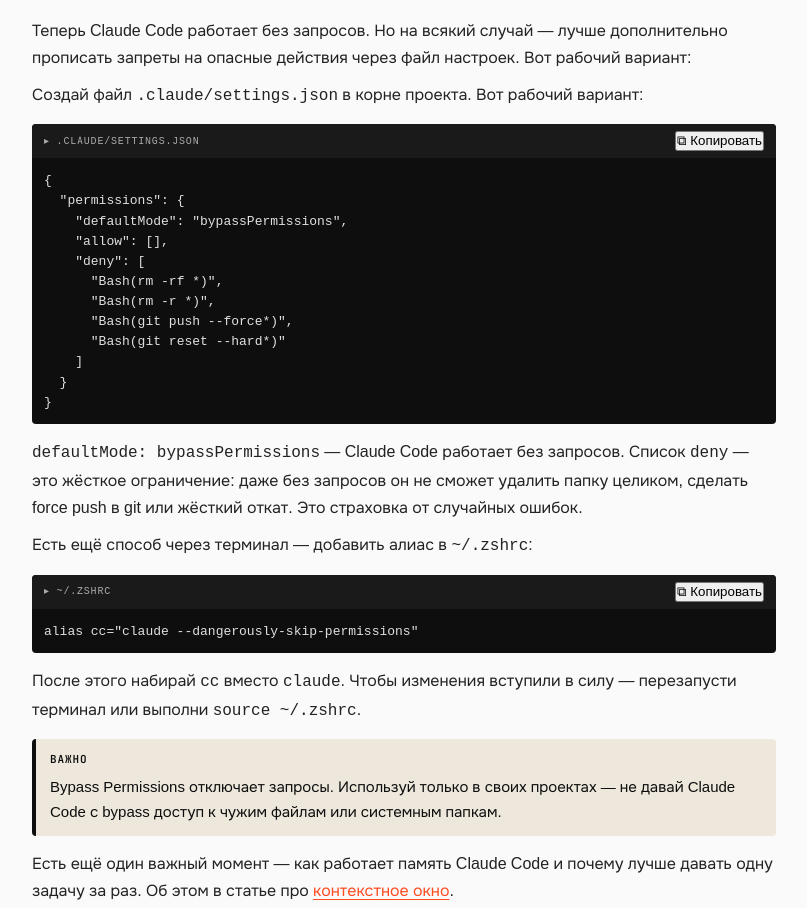
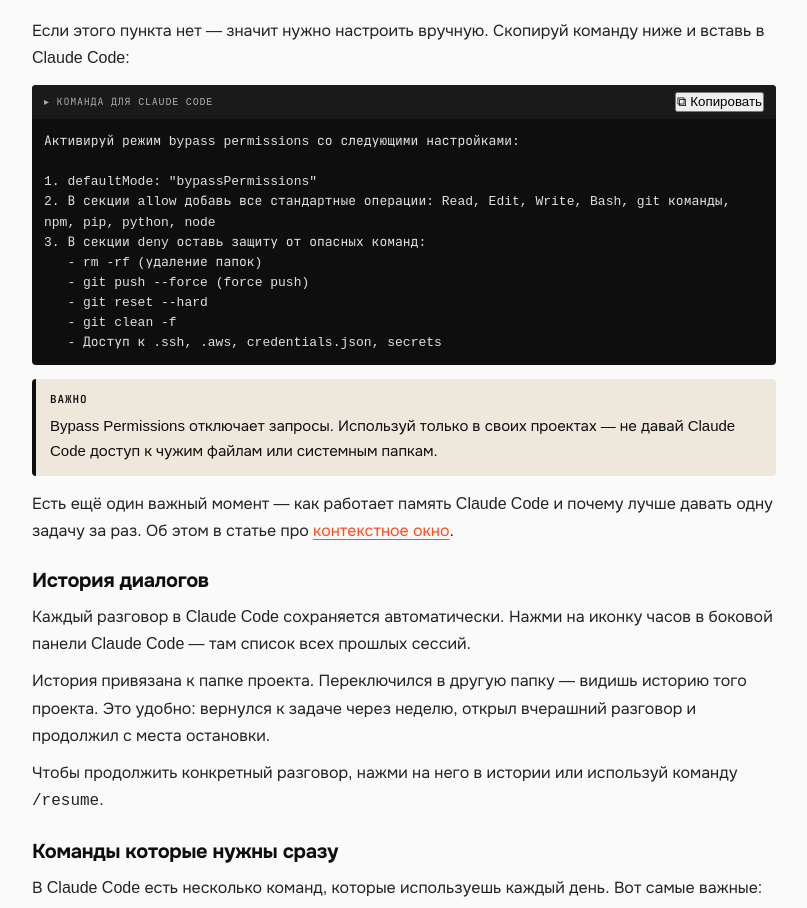
Before and after one commit to FloochRipper/ai-baza, a plain HTML site: page block-01/02-first-launch.html in a window 1280 px wide. Shown: the part 2460-3368 px from the top of the page, without its empty margins (256-1063 px from the left). Drawn offline with Linux system fonts and the light colour scheme.

Commit message:
Переписать раздел Bypass Permissions: панель + команда если нет

```diff
--- a/block-01/02-first-launch.html
+++ b/block-01/02-first-launch.html
@@ -97,46 +97,31 @@
 
     <h2 id="bypass">Bypass Permissions — убрать постоянные вопросы</h2>
 
-    <p>В панели Claude Code нажми на кнопку режима внизу справа — выскочит меню с вариантами. Там есть <strong>Bypass permissions</strong> — выбери его.</p>
+    <p>Нажми на кнопку режима внизу справа в панели Claude Code — выскочит меню. Там есть <strong>Bypass permissions</strong> — выбери его, и запросы исчезнут.</p>
 
     <figure style="margin:20px 0;">
       <img src="../screenshots/claude-bypass-modes.png" alt="Меню режимов Claude Code с Bypass permissions" style="max-width:100%;border-radius:8px;display:block;" loading="lazy">
     </figure>
 
-    <p>Теперь Claude Code работает без запросов. Но на всякий случай — лучше дополнительно прописать запреты на опасные действия через файл настроек. Вот рабочий вариант:</p>
-
-    <p>Создай файл <code>.claude/settings.json</code> в корне проекта. Вот рабочий вариант:</p>
+    <p>Если этого пункта нет — значит нужно настроить вручную. Скопируй команду ниже и вставь в Claude Code:</p>
 
     <div class="code-block">
-      <div class="code-block-head"><span class="code-title">▸ .claude/settings.json</span><button class="code-copy" onclick="copyCode(this)">⧉ Копировать</button></div>
-      <pre>{
-  "permissions": {
-    "defaultMode": "bypassPermissions",
-    "allow": [],
-    "deny": [
-      "Bash(rm -rf *)",
-      "Bash(rm -r *)",
-      "Bash(git push --force*)",
-      "Bash(git reset --hard*)"
-    ]
-  }
-}</pre>
+      <div class="code-block-head"><span class="code-title">▸ Команда для Claude Code</span><button class="code-copy" onclick="copyCode(this)">⧉ Копировать</button></div>
+      <pre>Активируй режим bypass permissions со следующими настройками:
+
+1. defaultMode: "bypassPermissions"
+2. В секции allow добавь все стандартные операции: Read, Edit, Write, Bash, git команды, npm, pip, python, node
+3. В секции deny оставь защиту от опасных команд:
+   - rm -rf (удаление папок)
+   - git push --force (force push)
+   - git reset --hard
+   - git clean -f
+   - Доступ к .ssh, .aws, credentials.json, secrets</pre>
     </div>
-
-    <p><code>defaultMode: bypassPermissions</code> — Claude Code работает без запросов. Список <code>deny</code> — это жёсткое ограничение: даже без запросов он не сможет удалить папку целиком, сделать force push в git или жёсткий откат. Это страховка от случайных ошибок.</p>
-
-    <p>Есть ещё способ через терминал — добавить алиас в <code>~/.zshrc</code>:</p>
-
-    <div class="code-block">
-      <div class="code-block-head"><span class="code-title">▸ ~/.zshrc</span><button class="code-copy" onclick="copyCode(this)">⧉ Копировать</button></div>
-      <pre>alias cc="claude --dangerously-skip-permissions"</pre>
-    </div>
-
-    <p>После этого набирай <code>cc</code> вместо <code>claude</code>. Чтобы изменения вступили в силу — перезапусти терминал или выполни <code>source ~/.zshrc</code>.</p>
 
     <div class="callout warn">
       <span class="callout-label">Важно</span>
-      <p>Bypass Permissions отключает запросы. Используй только в своих проектах — не давай Claude Code с bypass доступ к чужим файлам или системным папкам.</p>
+      <p>Bypass Permissions отключает запросы. Используй только в своих проектах — не давай Claude Code доступ к чужим файлам или системным папкам.</p>
     </div>
 
     <p>Есть ещё один важный момент — как работает память Claude Code и почему лучше давать одну задачу за раз. Об этом в статье про <a href="08-context-window.html" style="color:var(--accent);text-decoration:underline;text-underline-offset:3px;">контекстное окно</a>.</p>
```
